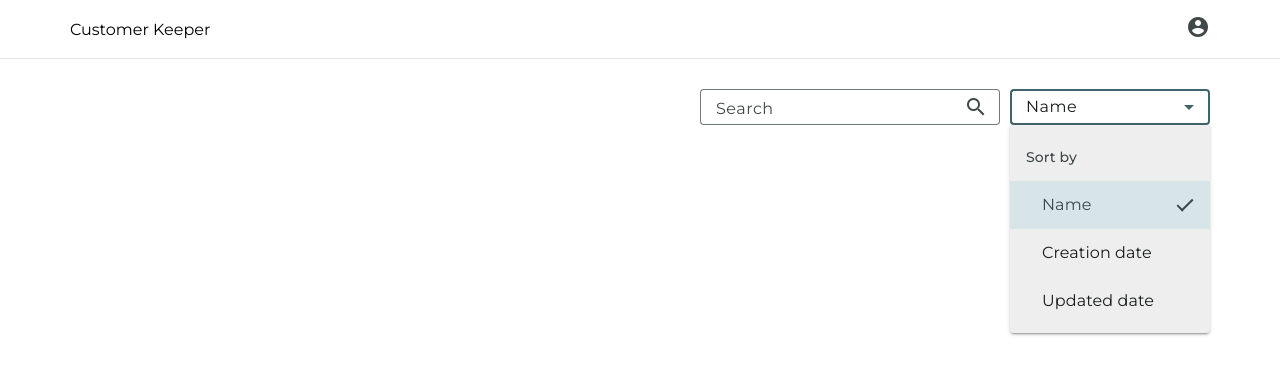
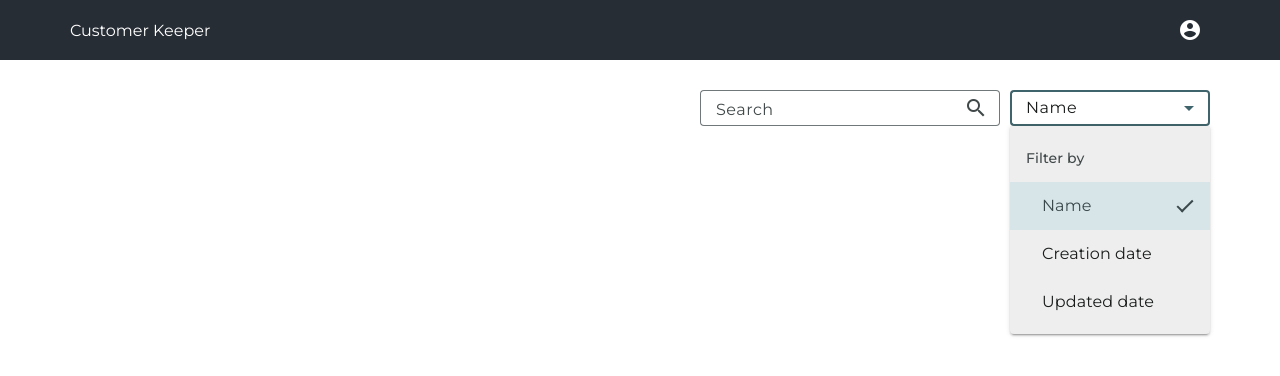
Before and after one commit to lorenzomiscoli/customer-keeper, an Angular app in the folder frontend/: page / in a window 1280 px wide. Both pictures are taken after a click on the element "Name". Shown: the top 376 px of the page. Built offline with nearby package versions, Linux system fonts and the light colour scheme.

Commit message:
change header style

```diff
--- a/frontend/src/app/components/header/header.component.html
+++ b/frontend/src/app/components/header/header.component.html
@@ -3,8 +3,8 @@
     <div class="container">
       <div>Customer Keeper</div>
       <div>
-        <button mat-icon-button aria-label="User icon button">
-          <mat-icon fontIcon="account_circle"></mat-icon>
+        <button mat-icon-button>
+          <mat-icon>account_circle</mat-icon>
         </button>
       </div>
     </div>
--- a/frontend/src/app/components/header/header.component.scss
+++ b/frontend/src/app/components/header/header.component.scss
@@ -1,11 +1,16 @@
+@use '@angular/material' as mat;
+
 .header {
-  border-bottom: 1px solid #E5E7EB;
+  background-color: rgba(39, 45, 53, 1.0);
+  @include mat.icon-button-overrides((icon-color: #fff,
+      hover-state-layer-opacity:0.30));
 }
 
 nav {
-  padding-top: .938rem;
-  padding-bottom: .938rem;
+  padding-top: 10px;
+  padding-bottom: 10px;
   display: flex;
+  color: #fff;
 }
 
 .container {
--- a/frontend/src/app/components/header/header.component.ts
+++ b/frontend/src/app/components/header/header.component.ts
@@ -7,7 +7,7 @@ import { MatIconModule } from '@angular/material/icon';
   selector: "app-header",
   templateUrl: "./header.component.html",
   styleUrl: "./header.component.scss",
-  imports: [MatIconModule, MatButtonModule]
+  imports: [MatButtonModule, MatIconModule]
 })
 export class HeaderComponent {
 }
--- a/frontend/src/app/layouts/home/home.component.html
+++ b/frontend/src/app/layouts/home/home.component.html
@@ -7,7 +7,7 @@
     </mat-form-field>
     <mat-form-field class="small-mat-form-field">
       <mat-select value="name">
-        <mat-optgroup label="Sort by">
+        <mat-optgroup label="Filter by">
           <mat-option value="name">Name</mat-option>
           <mat-option value="creation date">Creation date</mat-option>
           <mat-option value="updated date">Updated date</mat-option>
--- a/frontend/src/styles.scss
+++ b/frontend/src/styles.scss
@@ -10,8 +10,9 @@ html {
         tertiary: my-theme.$tertiary-palette,
       ),
       typography: Montserrat,
-      density: -5,
+      density: 0,
     ));
+    @include mat.form-field-density(-5);
 }
 
 html,
```
Also changed, not shown: frontend/src/app/layouts/home/home.dependencies.ts (+6 -1 lines).
